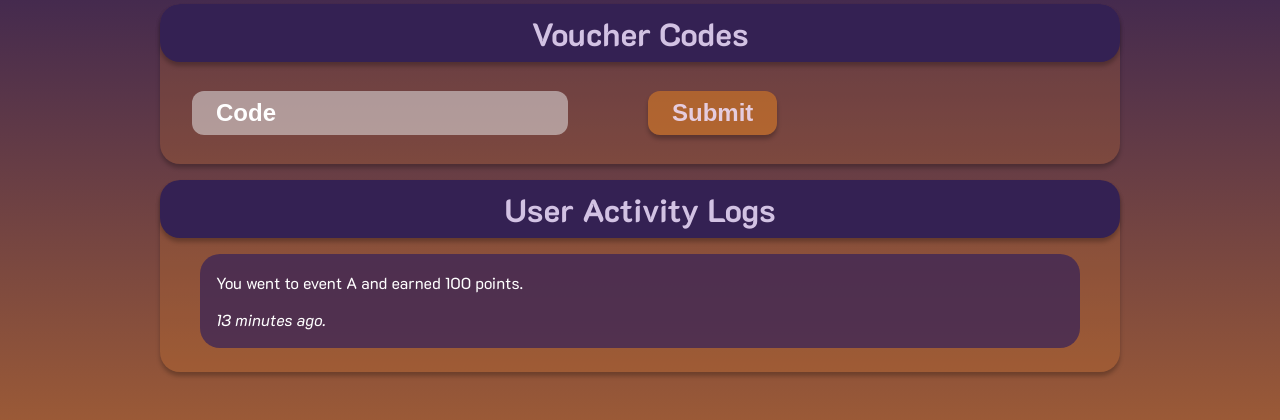
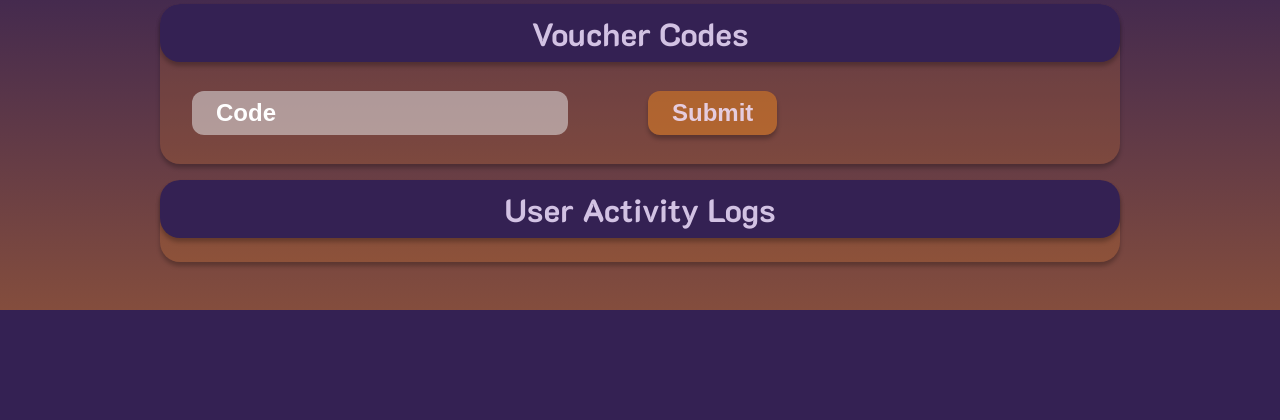
Before and after one commit to HackMerced/HackMerced-IX-Live, a Flask app: page /profile in a window 1280 px wide. Shown: the part 883-1303 px from the top of the page. After the commit the page ends 1193 px from the top, so only its background shows below. Run offline with Flask 3, Linux system fonts and the light colour scheme; a user stored in the database is signed in; data comes from the database, SQL or seed files in the repository; data that the repository does not hold is empty.

Commit message:
Implemented the user activity log.

```diff
--- a/web/apis/user.py
+++ b/web/apis/user.py
@@ -105,7 +105,7 @@ def api_user_info():
 				"points": current_user.points,
 				"stamps": stamps,
 				"rewards": rewards,
-				"breakdown": breakdown,
+				"breakdown": breakdown[::-1],
 			}
 		}, 200
 	except:
--- a/web/static/js-user/app/refresh.js
+++ b/web/static/js-user/app/refresh.js
@@ -72,11 +72,11 @@ function update_user_info()
 			update_stamps(data.User.stamps);
 			update_rewards(data.User.rewards);
 
-			$("#badge-breakdown").empty();
+			$("#logs").empty();
 
 			for (let i = 0; i < data.User.breakdown.length; i++)
 			{
-				$("#badge-breakdown").append("<li>"+data.User.breakdown[i]+"</li>");
+				$("#logs").append("<div class='log'><p>"+data.User.breakdown[i]+"</p></div>");
 			}
 		}
 	});
--- a/web/templates/profile.html
+++ b/web/templates/profile.html
@@ -89,12 +89,7 @@
 				<h1>User Activity Logs</h1>
 			</div>
 			<div class="article">
-				<div id="logs">
-					<div class="log">
-						<p>You went to event A and earned 100 points.</p>
-						<p><i>13 minutes ago.</i></p>
-					</div>
-				</div>
+				<div id="logs"></div>
 			</div>
 		</div>
 
```
